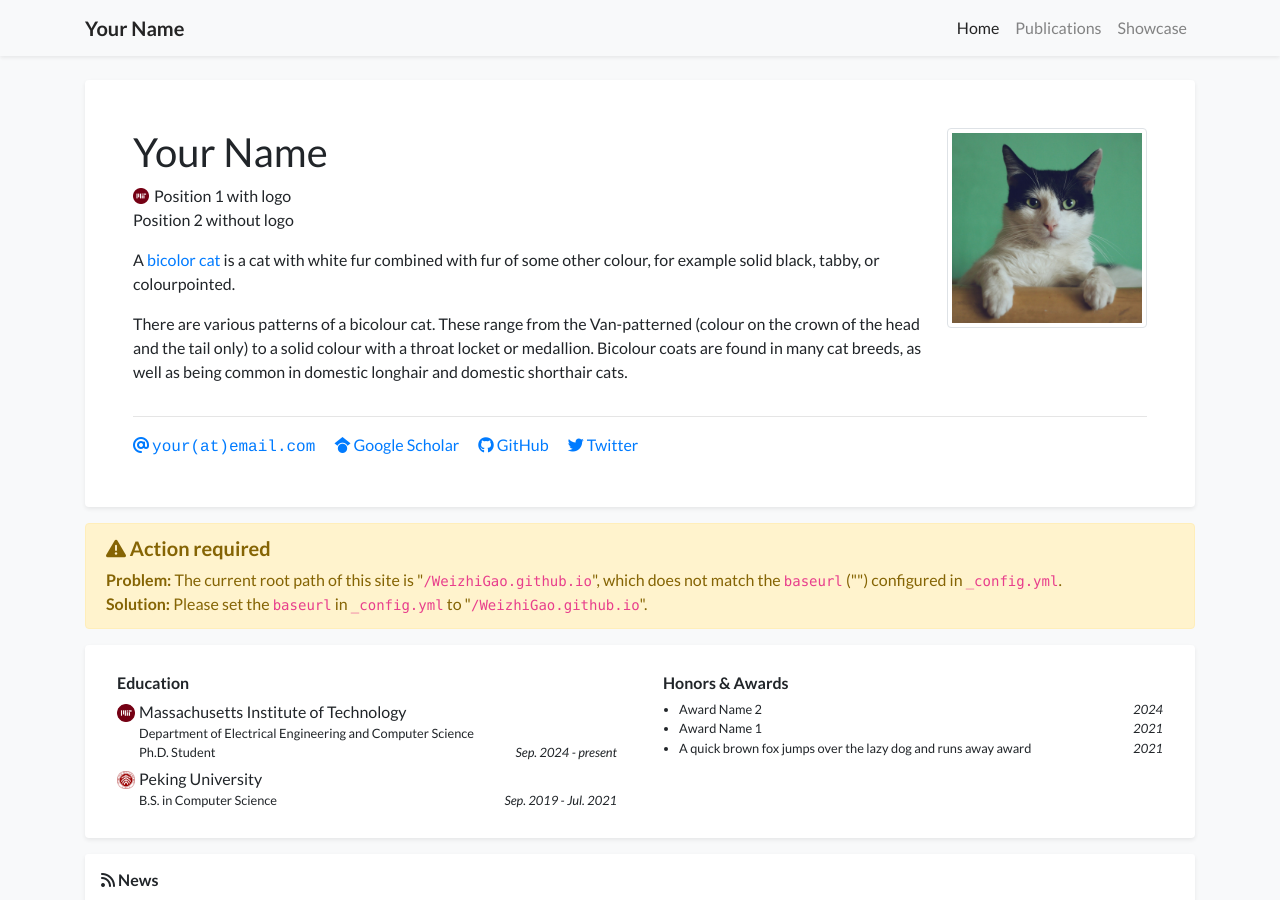
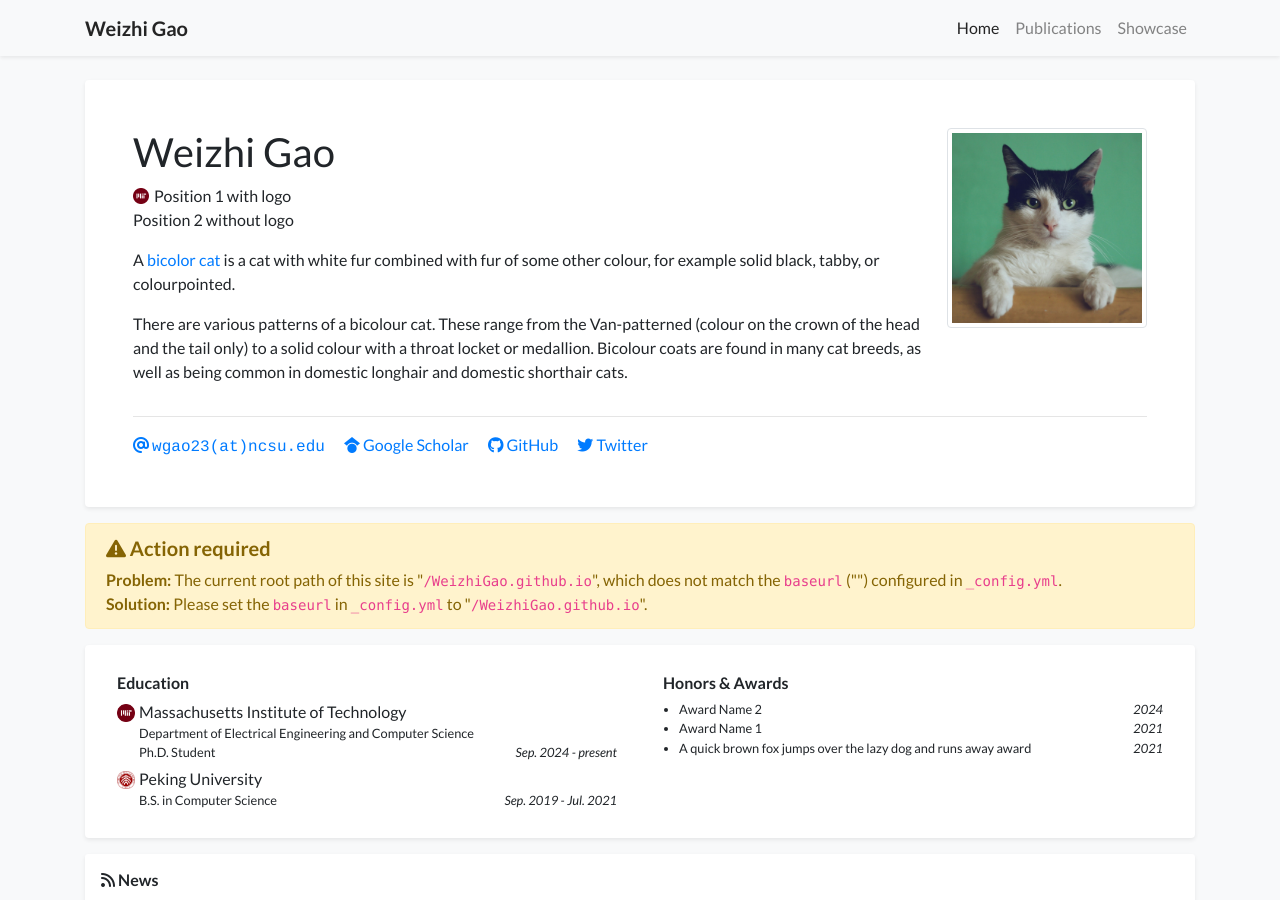
Before and after one commit to WeizhiGao/WeizhiGao.github.io, a Jekyll site: the page built from index.html, in a window 1280 px wide and 900 px high. Built offline with Jekyll 4.4.1, drawn with Linux system fonts in a browser that asks for light colours; nearby versions of some CDN libraries; a style sheet for code colours, icons or effects is not loaded.

Commit message:
edit personal info

```diff
--- a/_data/profile.yml
+++ b/_data/profile.yml
@@ -1,6 +1,6 @@
-primary_name: "Your Name"
+primary_name: "Weizhi Gao"
 secondary_name: ""
-navbar_name: "Your Name"
+navbar_name: "Weizhi Gao"
 
 positions:
 - logo: /assets/images/badges/MIT_Social_circle.png  # Logo is optional
@@ -8,7 +8,7 @@ positions:
 - name: Position 2 without logo
 
 
-email: "your@email.com"
+email: "wgao23@ncsu.edu"
 # cv_link: link-to-your-cv-file
 gscholar: xFmQpf4AAAAJ  # This is an example, replace it with your own Google Scholar ID
 github: your_github_id
```
